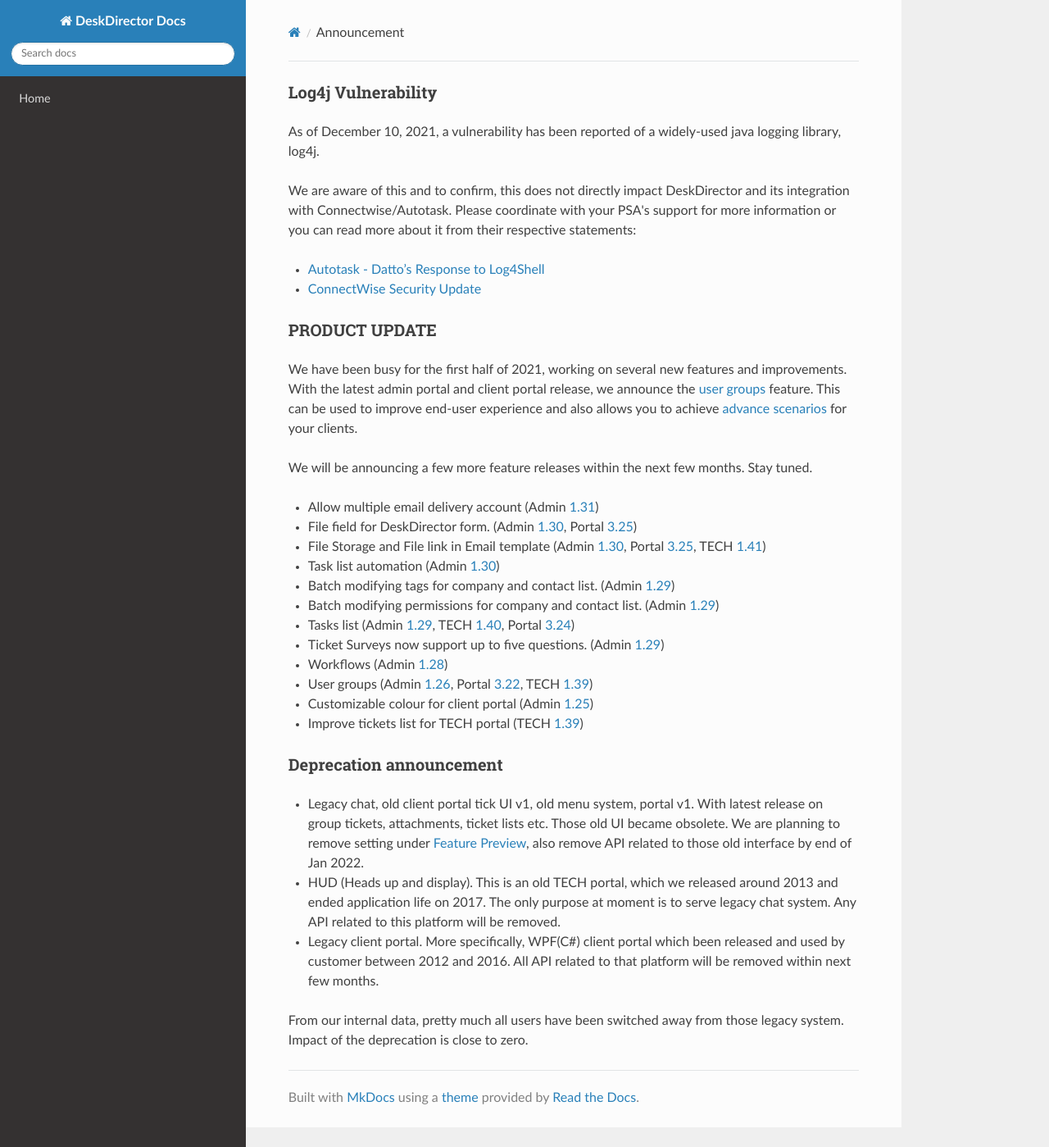
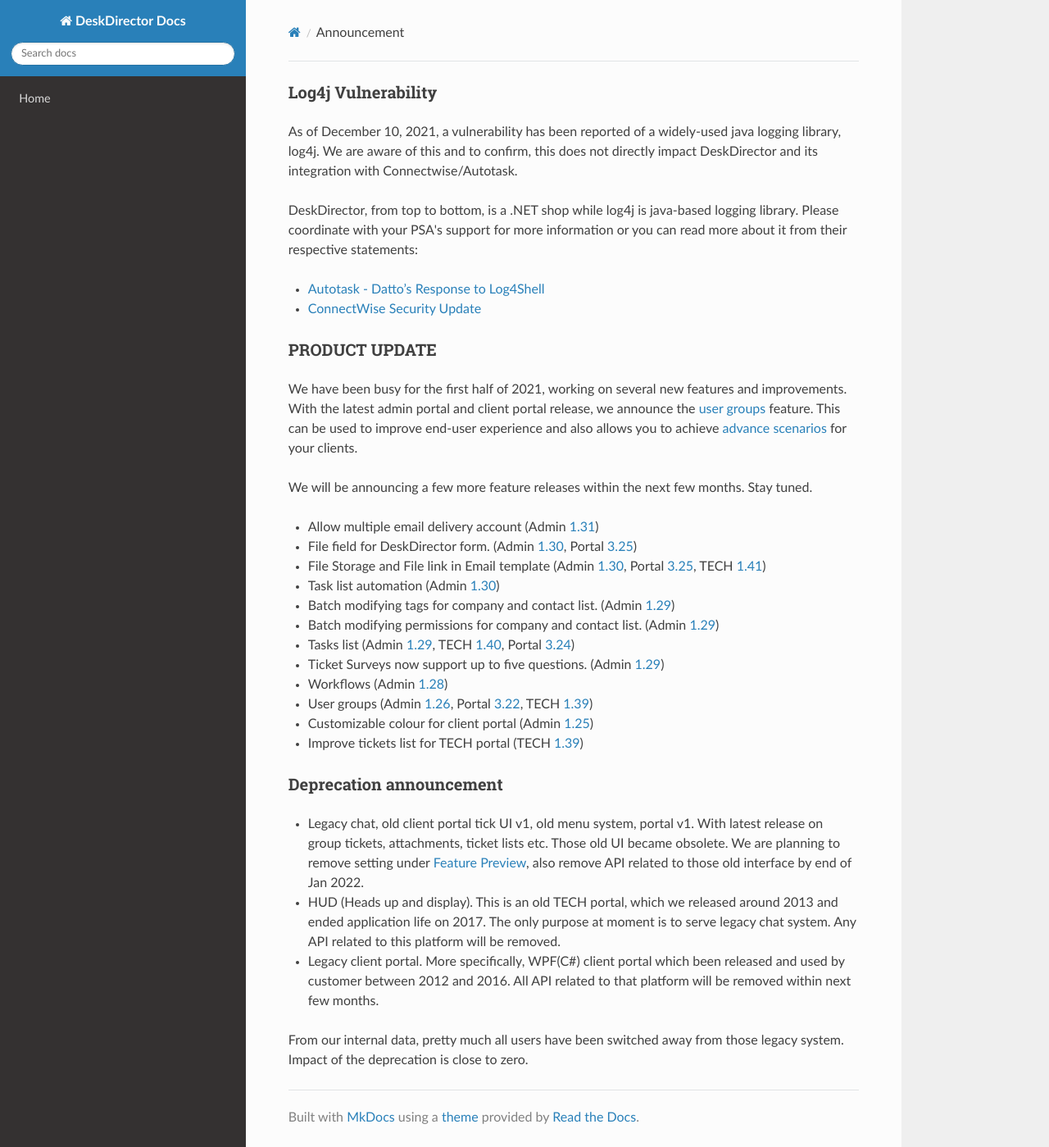
Before and after one commit to DeskDirector/docs, an MkDocs documentation site: the page built from docs/_contents/admin/home/announcement.md, in a window 1280 px wide and 1399 px high. Shown: the whole window at 82% size. Built offline with MkDocs 1.6.1, drawn with Linux system fonts in a browser that asks for light colours; nearby versions of some CDN libraries; old or Windows-style settings are respelled for this version of MkDocs.

Commit message:
Update announcement.md
added info that we run on .NET to log4j info

```diff
--- a/docs/_contents/admin/home/announcement.md
+++ b/docs/_contents/admin/home/announcement.md
@@ -1,7 +1,7 @@
 ### Log4j Vulnerability
-As of December 10, 2021, a vulnerability has been reported of a widely-used java logging library, log4j.
+As of December 10, 2021, a vulnerability has been reported of a widely-used java logging library, log4j. We are aware of this and to confirm, this does not directly impact DeskDirector and its integration with Connectwise/Autotask.
 
-We are aware of this and to confirm, this does not directly impact DeskDirector and its integration with Connectwise/Autotask. Please coordinate with your PSA's support for more information or you can read more about it from their respective statements:
+DeskDirector, from top to bottom, is a .NET shop while log4j is java-based logging library. Please coordinate with your PSA's support for more information or you can read more about it from their respective statements:
 
 * [Autotask - Datto’s Response to Log4Shell](https://www.datto.com/blog/dattos-response-to-log4shell)
 * [ConnectWise Security Update](https://www.connectwise.com/company/trust/advisories)
```
